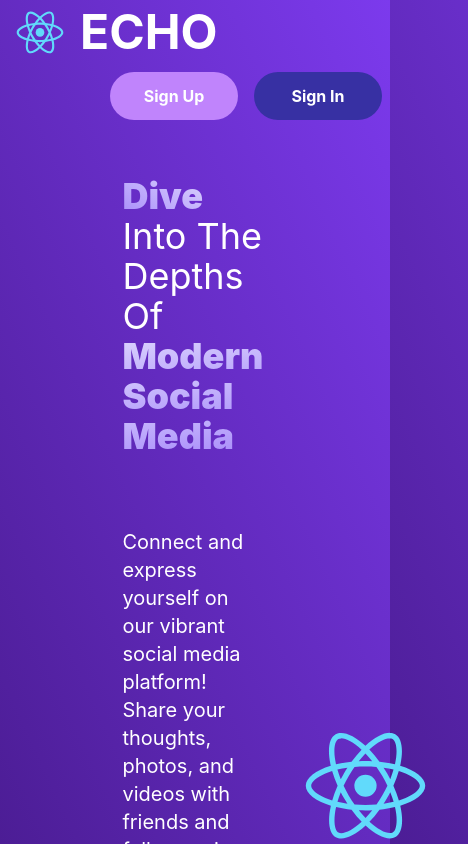
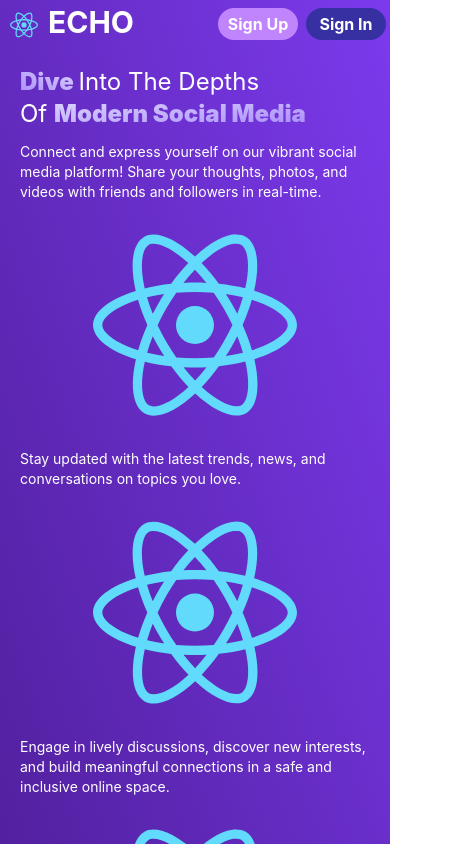
Before and after one commit to echo-media/Echo, a React (Create React App) app in the folder client/: page / in a window 390 px wide. Shown: the top 844 px of the page, 468 px wide, since content can reach past the window. Built offline with nearby package versions, Linux system fonts and the light colour scheme; the HTML template or start-up script is replaced by a standard one.

Commit message:
Navbar and main page responsive
made the navbar and the mainpage reponsive depending on device size

```diff
--- a/client/src/components/navbar.jsx
+++ b/client/src/components/navbar.jsx
@@ -6,21 +6,22 @@ import '../index.css';
 const NavBar = () => {
     return (
       <header>
-        <div>
-          <img src={logo} alt="LOGO" className="float-left w-20 my-1"></img>
-          <h1 className = "float-left select-none text-5xl font-bold my-2">
+        <div className="w-full pt-1">
             <Link to = "/">
-              ECHO
+              <img src={logo} alt="LOGO" className="float-left w-12 md:w-14 lg:w-20 pt-1"></img>
+              <h1 className = "float-left select-none font-bold text-3xl md:text-4xl md:pt-0.5 lg:text-5xl lg:pt-2">
+                ECHO
+              </h1>
             </Link>
-          </h1>
+
           <div className = "float-right">
             <Link to = "/signup">
-              <button className = " font-bold rounded-full bg-purple-400 hover:bg-purple-500 text-white w-32 h-12 my-2 mx-2">
+              <button className = "bg-purple-400 hover:bg-purple-500 text-white navbarbtn">
                 Sign Up
               </button>
             </Link>
             <Link to = "/signin">
-              <button className = " font-bold rounded-full bg-indigo-800 hover:bg-indigo-900 text-white w-32 h-12 my-2 mx-2">
+              <button className = "bg-indigo-800 hover:bg-indigo-900 text-white navbarbtn">
                 Sign In
               </button>
             </Link>
--- a/client/src/index.css
+++ b/client/src/index.css
@@ -37,3 +37,11 @@ input.error {
 input {
   @apply w-full p-2 border border-gray-400 rounded focus:outline-none focus:border-blue-500 bg-indigo-950;
 }
+
+.navbarbtn {
+  @apply font-bold rounded-full w-20 h-8 mx-1 mt-1 sm:w-24 md:text-base md:h-10 md:w-28 md:mx-2 lg:text-lg lg:w-32 lg:h-12 lg:mt-2;
+}
+
+.main-paragraph {
+  @apply text-sm sm:text-base md:text-xl md:px-10 lg:pl-40
+}
--- a/client/src/pages/main.jsx
+++ b/client/src/pages/main.jsx
@@ -7,29 +7,37 @@ import NavBar from "../components/navbar.jsx"
 
 function Main() {
   return (
-    <div className="h-screen">
+    <div className="h-full">
       <NavBar />
 
-      <div className="flex items-center justify-center w-screen pl-10 pt-12 mt-10">
+      <div className="flex-wrap flex flex-col items-center justify-center w-full px-5 pt-6 md:pt-12 lg:px-10 lg:flex-nowrap">
         <div>
-          <p className="text-4xl ml-20 pl-20">
+          <p className="text-2xl sm:text-3xl md:text-4xl md:pl-10 lg:text-5xl lg:pl-40">
             <span className="font-black text-transparent bg-clip-text bg-gradient-to-bl from-violet-200 to-violet-400">Dive </span>Into The Depths
             <br></br>
             Of <span className="font-black text-transparent bg-clip-text bg-gradient-to-br from-violet-200 to-violet-400"> Modern Social Media</span>
           </p>
+          <div className="pt-3 md:pt-8 lg:pt-12 lg:grid lg:grid-cols-2 lg:grid-rows-3 lg:auto-cols-max lg:auto-rows-max">
+            <p className="main-paragraph place-self-center">
+            Connect and express yourself on our vibrant social media platform! Share your thoughts, photos, and videos with friends and followers in real-time.
+            </p>
+            <img src={logo} alt="image of the app" className="md:w-full lg:float-right"></img>
+            <p className="main-paragraph place-self-center">
+            Stay updated with the latest trends, news, and conversations on topics you love.
+            </p>
+            <img src={logo} alt="image of the app" className="md:w-full lg:float-right"></img>
+            <p className="main-paragraph place-self-center">
+            Engage in lively discussions, discover new interests, and build meaningful connections in a safe and inclusive online space.
+            </p>
+            <img src={logo} alt="image of the app" className="md:w-full lg:float-right"></img>
 
-          <br></br>
-          <p className="text-xl ml-20 mt-12 pl-20">
-          Connect and express yourself on our vibrant social media platform! Share your thoughts, photos, and videos with friends and followers in real-time.
-          <br></br>Stay updated with the latest trends, news, and conversations on topics you love.
-          <br></br>Engage in lively discussions, discover new interests, and build meaningful connections in a safe and inclusive online space.
-          </p>
+          </div>
         </div>
-        <img src={logo} alt="image of the app" className="w-7/12 float-right"></img>
+
 
       </div>
       <div className="flex items-center justify-center">
-          <p className="inline-block text-xl">Join the conversation, create your community, and let your voice be heard!</p>
+          <p className="inline-block text-sm sm:text-base px-5 md:px-10 md:text-xl pb-6">Join the conversation, create your community, and let your voice be heard!</p>
         </div>
     </div>
   );
```
